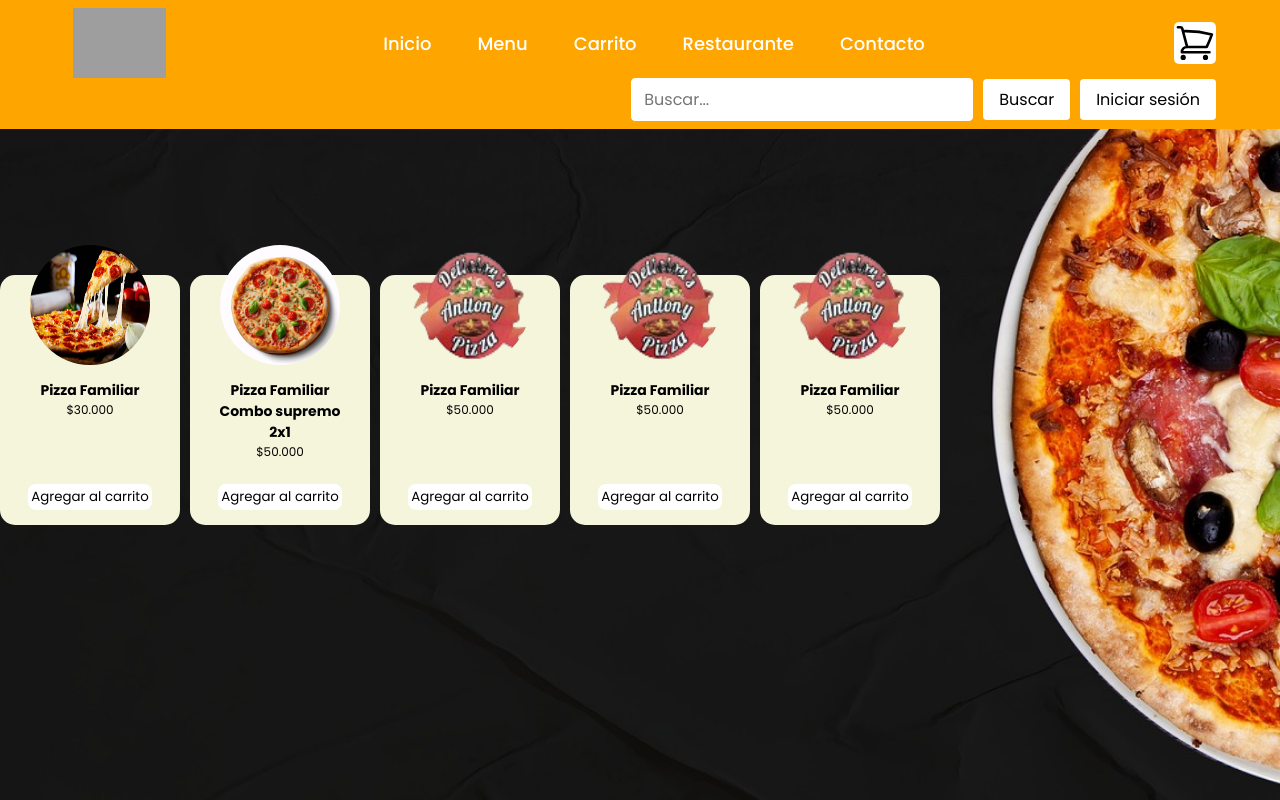
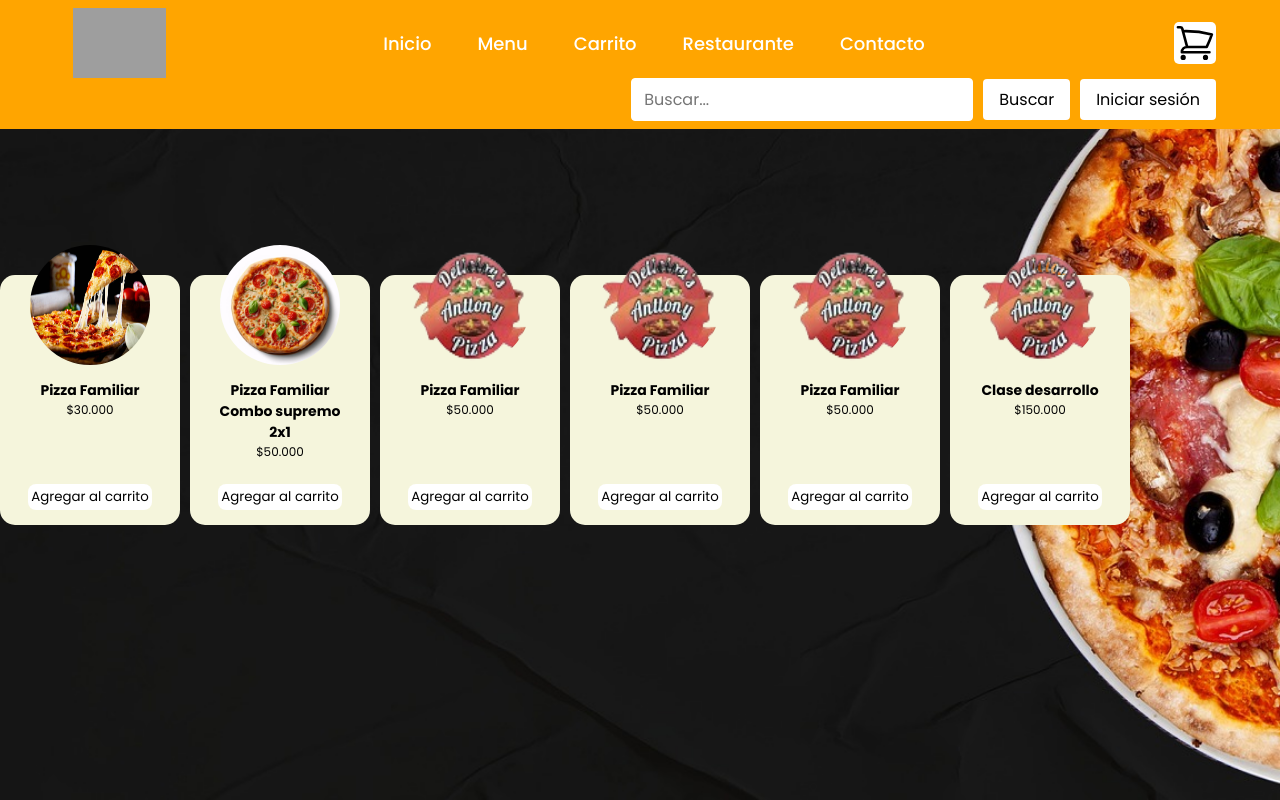
Before and after one commit to Forero-Developer/Proyecto-pizza, a React (Vite) app: page / in a window 1280 px wide. Built offline with nearby package versions, Linux system fonts and the light colour scheme; grey boxes are pictures that could not be loaded.

Commit message:
Una nueva card

```diff
--- a/src/components/cardMenu/menu.js
+++ b/src/components/cardMenu/menu.js
@@ -33,6 +33,13 @@ const menu = [
         imgText: "pizza 2",
         txtcomida: "Pizza Familiar ",
         precio: "$50.000"
+    },
+    {
+        id: 6,
+        img: "./src/assets/logo.png",
+        imgText: "pizza 2",
+        txtcomida: "Clase desarrollo ",
+        precio: "$150.000"
     }
 ]
 
```
